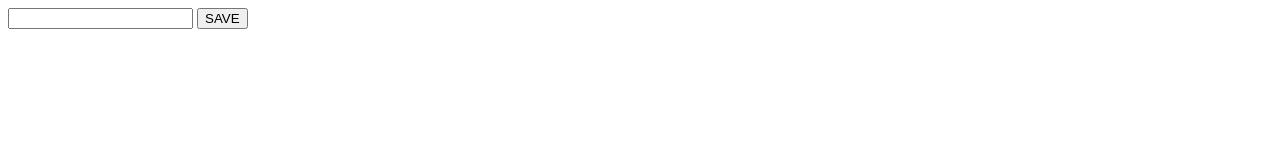
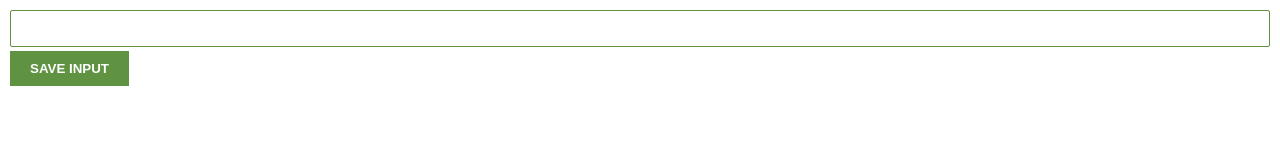
Before and after one commit to yusuferens/chrome-extension, a plain HTML site: page index.html in a window 1280 px wide. Drawn offline with Linux system fonts and the light colour scheme.

Commit message:
finished styling aspects

```diff
--- a/index.html
+++ b/index.html
@@ -8,7 +8,7 @@
   </head>
   <body>
     <input type="text" id="input-el">
-    <button id="input-btn">SAVE</button>
+    <button id="input-btn">SAVE INPUT</button>
     <script src="script.js"></script>
   </body>
 </html>
--- a/styles.css
+++ b/styles.css
@@ -0,0 +1,23 @@
+body{
+    margin: 0;
+    padding: 10px;
+    font-family: Arial, Helvetica, sans-serif;
+
+}
+
+input{
+    padding: 10px;
+    border: 1px solid #5f9341;
+    border-radius: 2px;
+    width: 100%;
+    box-sizing: border-box;
+    margin-bottom: 4px;
+}
+
+button{
+    background:#5f9341;
+    color: white;
+    padding:10px 20px ;
+    border: none;
+    font-weight: bold;
+}
```
